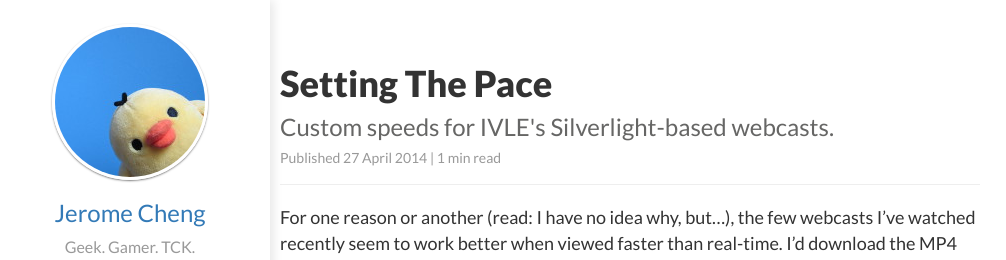
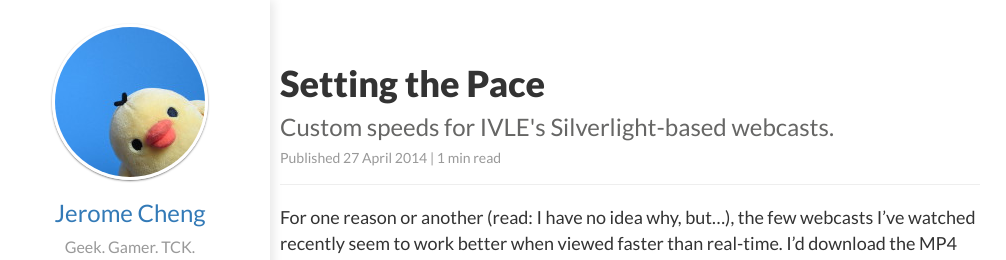
Before and after one commit to jcheng31/ayulin.net, a Jekyll site: the page built from Content/_posts/2014-04-27-custom-webcast-speeds.md, in a window 1280 px wide and 900 px high. Shown: the top 260 px of the window, without its empty margins (10-1016 px from the left). Built offline with Jekyll 4.4.1, drawn with Linux system fonts in a browser that asks for light colours; nearby versions of some CDN libraries; Markdown is read by kramdown in place of the engine named in the settings; comment, search, counter and statistics services are not loaded.

```diff
--- a/Content/_posts/2014-04-27-custom-webcast-speeds.md
+++ b/Content/_posts/2014-04-27-custom-webcast-speeds.md
@@ -1,6 +1,6 @@
 ---
 layout: post
-title: Setting The Pace
+title: Setting the Pace
 description: "Custom speeds for IVLE's Silverlight-based webcasts."
 date: 2014-04-27 14:30
 ---
```
